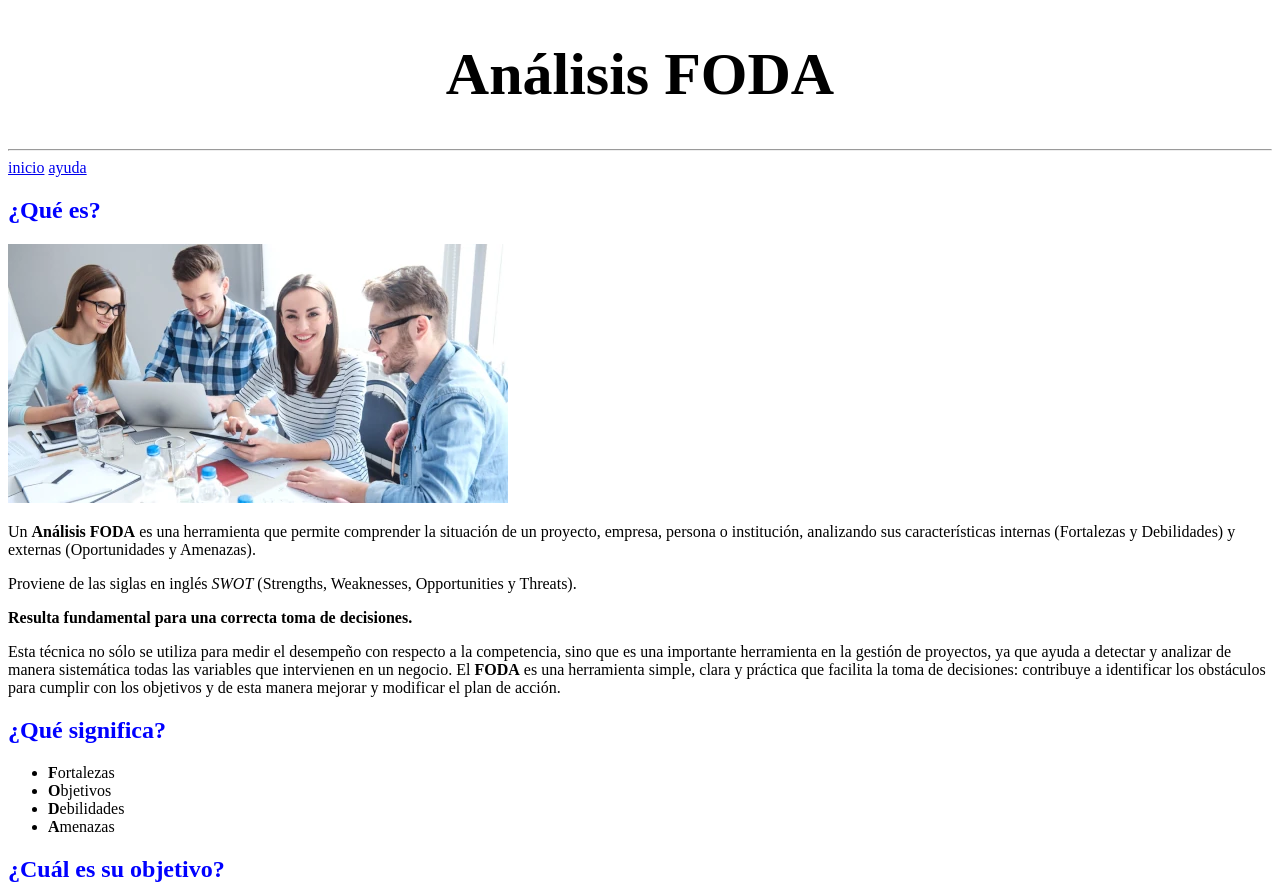
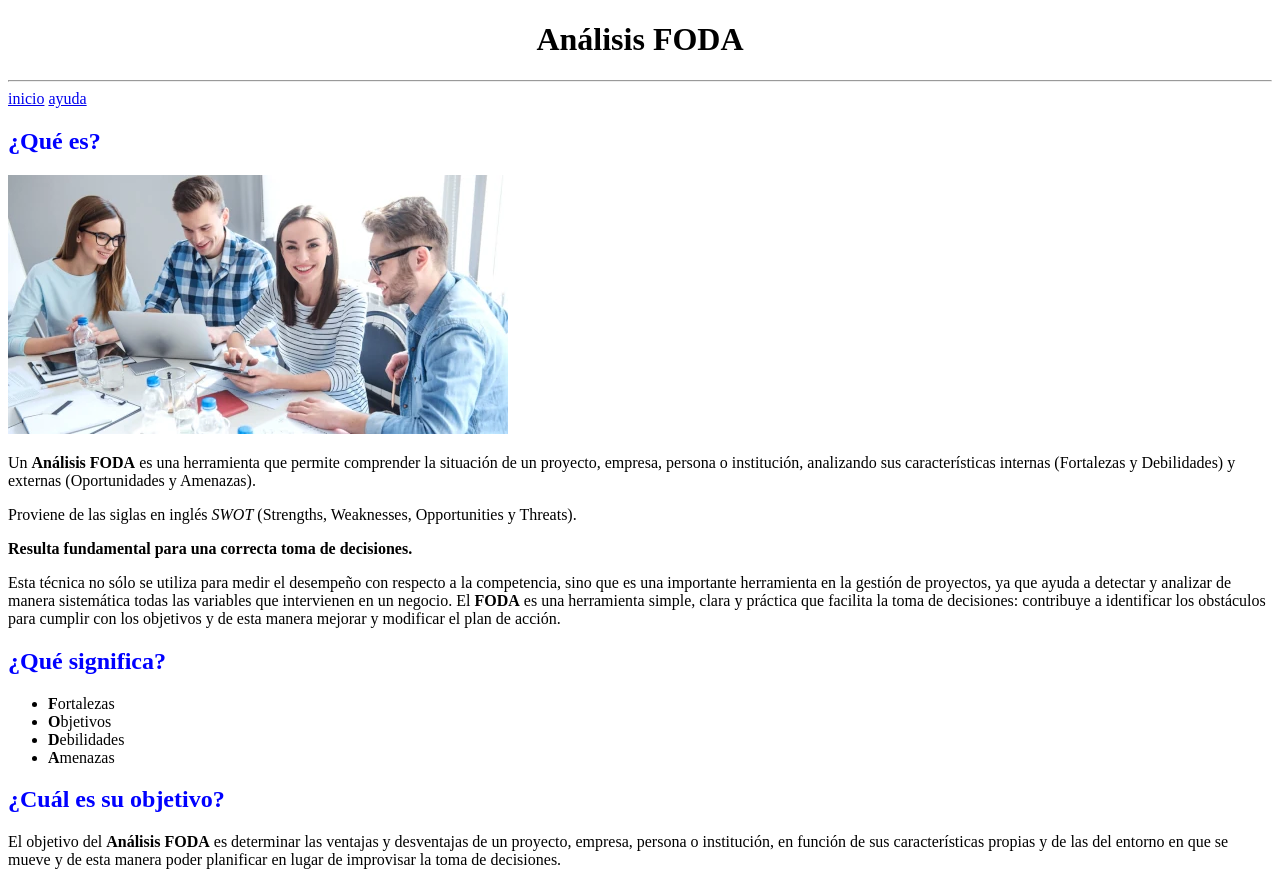
Before and after one commit to alexanderit2024/2desafio-definitivo, a website built with Vite: page index.html in a window 1280 px wide. Shown: the top 886 px of the page. Built offline with nearby package versions, Linux system fonts and the light colour scheme.

Commit message:
desaf-02

```diff
--- a/style.css
+++ b/style.css
@@ -9,6 +9,6 @@ h2 {
     font-family: "Roboto", sans-serif;
 }
 
- .tamañoh1 {
+ .htamañoh1 {
     font-size: 60px;
  }
```
